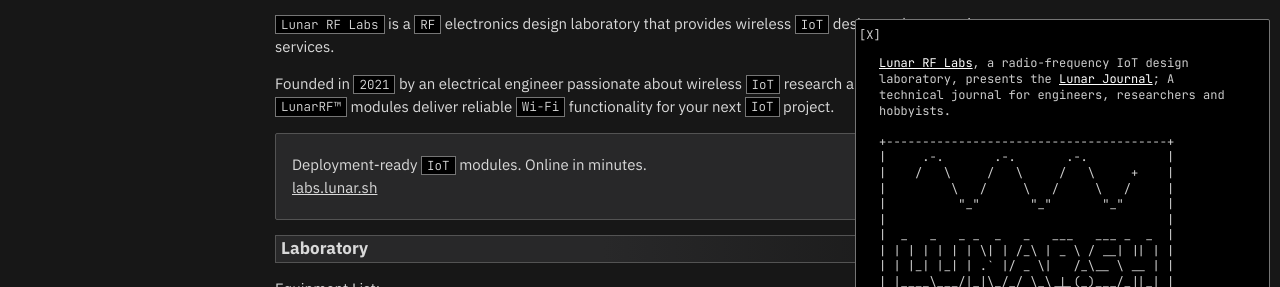
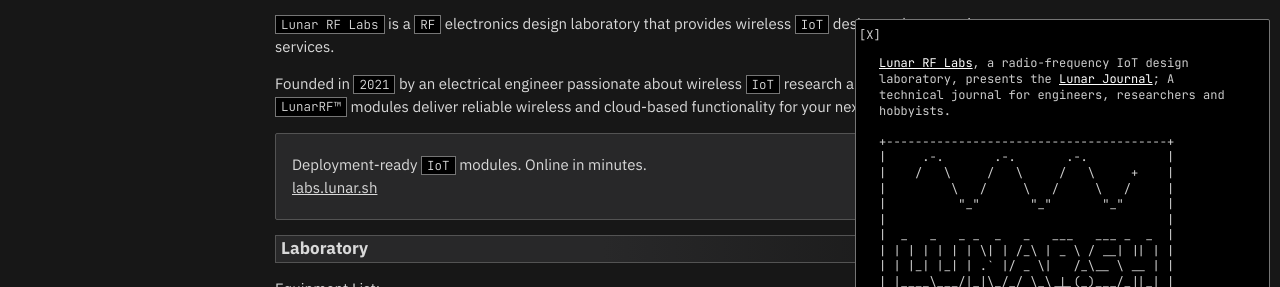
Before and after one commit to lunar-sh/journal.lunar.sh, a Jekyll site: the page built from about.md, in a window 1280 px wide and 900 px high. Shown: the part 452-739 px from the top of the window. Built offline with Jekyll 4.4.1, drawn with Linux system fonts in a browser that asks for light colours; nearby versions of some CDN libraries.

Commit message:
Update about.md

```diff
--- a/about.md
+++ b/about.md
@@ -16,7 +16,7 @@
 `IoT` design and prototyping services.
 
 Founded in `2021` by an electrical engineer passionate about wireless `IoT` research and development,
-`LunarRF™` modules deliver reliable `Wi-Fi` functionality for your next `IoT` project.
+`LunarRF™` modules deliver reliable wireless and cloud-based functionality for your next `IoT` project.
 
 > Deployment-ready `IoT` modules. Online in minutes. <br>
 [labs.lunar.sh](https://labs.lunar.sh)
```
